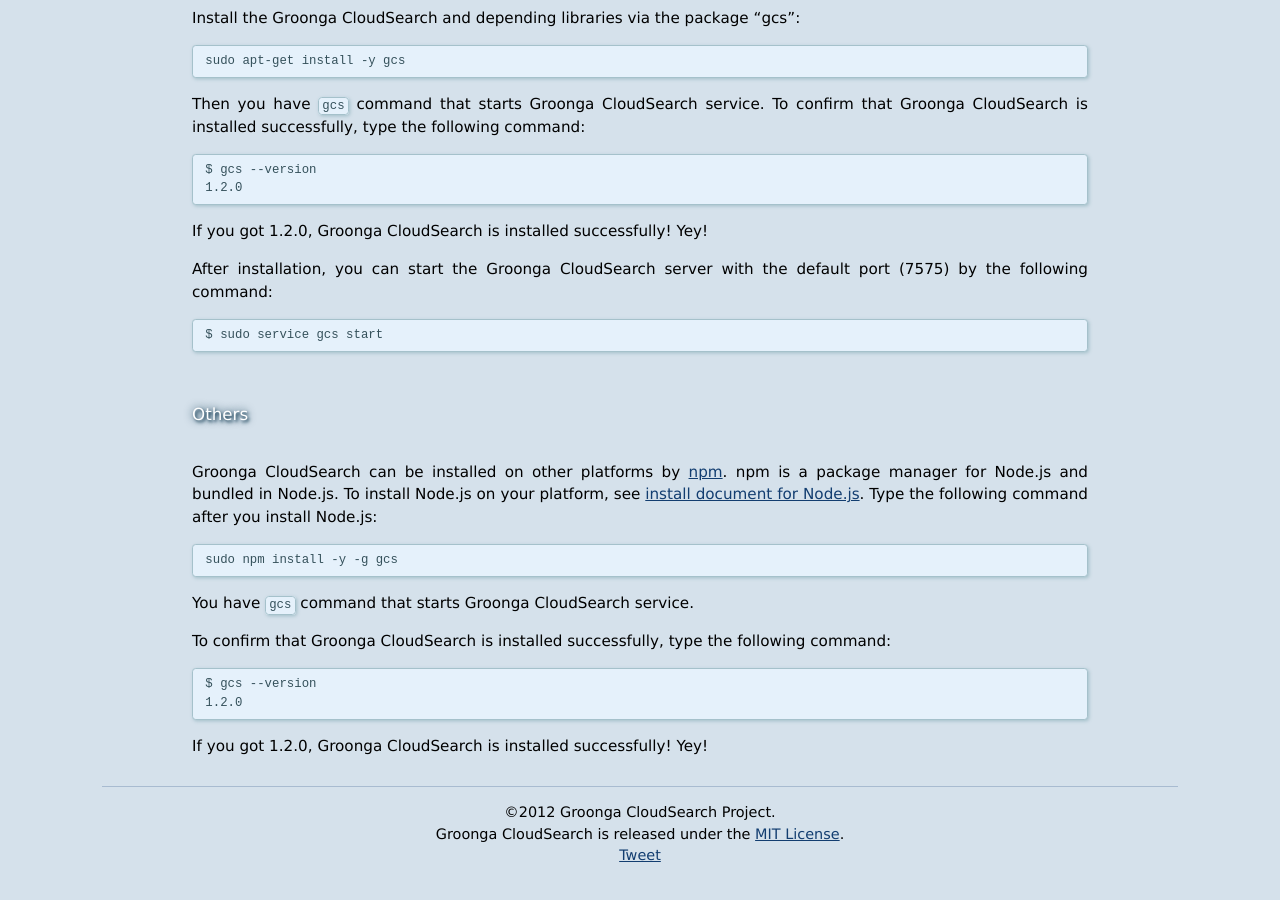
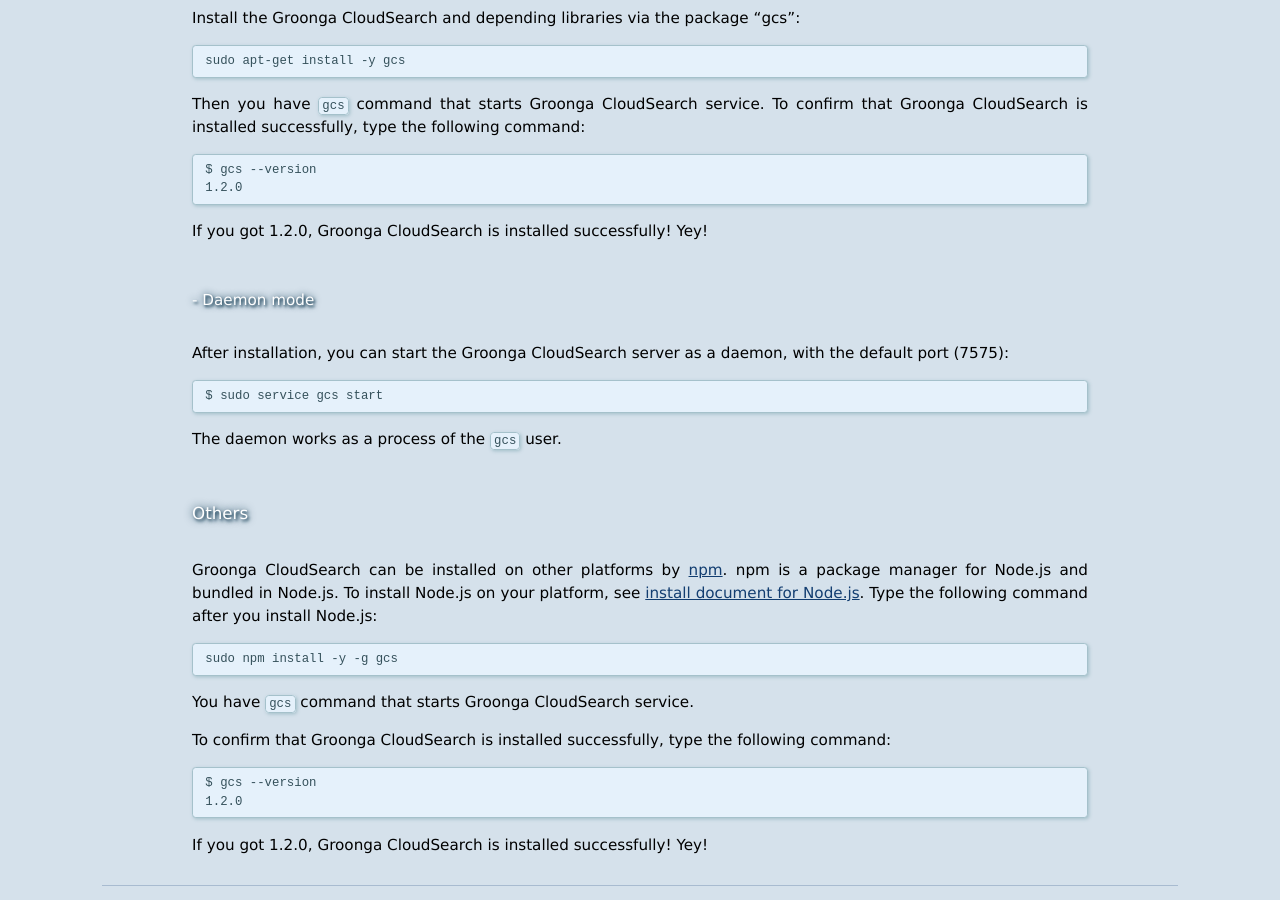
Before and after one commit to groonga/gcs.groonga.org, a Jekyll site: the page built from docs/install/index.md, in a window 1280 px wide and 900 px high, scrolled down 1954 px. Built offline with Jekyll 4.4.1, drawn with Linux system fonts in a browser that asks for light colours; comment, search, counter and statistics services are not loaded.

Commit message:
Add notes for daemon mode

```diff
--- a/docs/install/index.md
+++ b/docs/install/index.md
@@ -102,10 +102,14 @@
 
 If you got {{ site.version }}, Groonga CloudSearch is installed successfully! Yey!
 
-After installation, you can start the Groonga CloudSearch server with the
-default port (7575) by the following command:
+### Daemon mode
+
+After installation, you can start the Groonga CloudSearch server as a daemon,
+with the default port (7575):
 
     $ sudo service gcs start
+
+The daemon works as a process of the `gcs` user.
 
 ## Others {#others}
 
```
